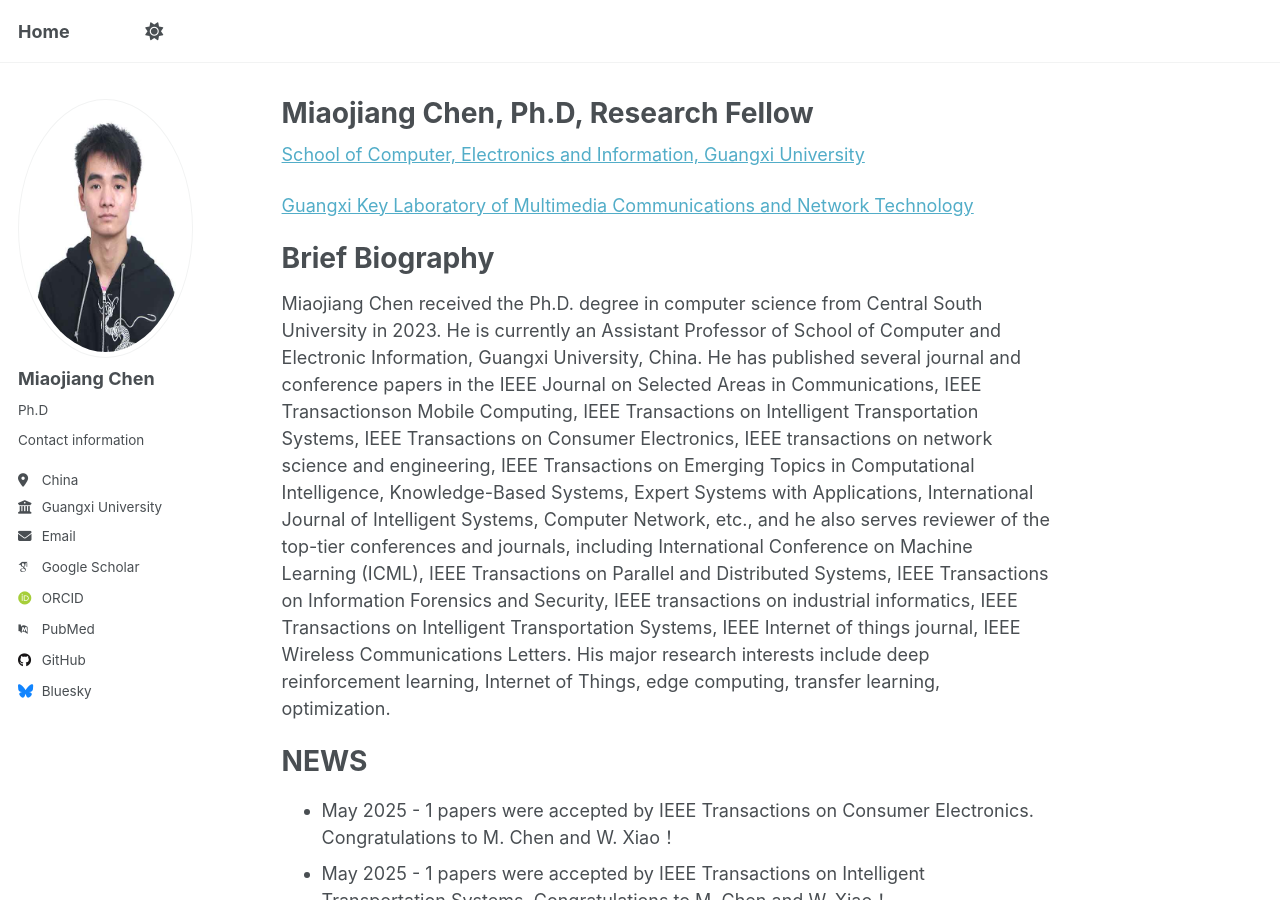
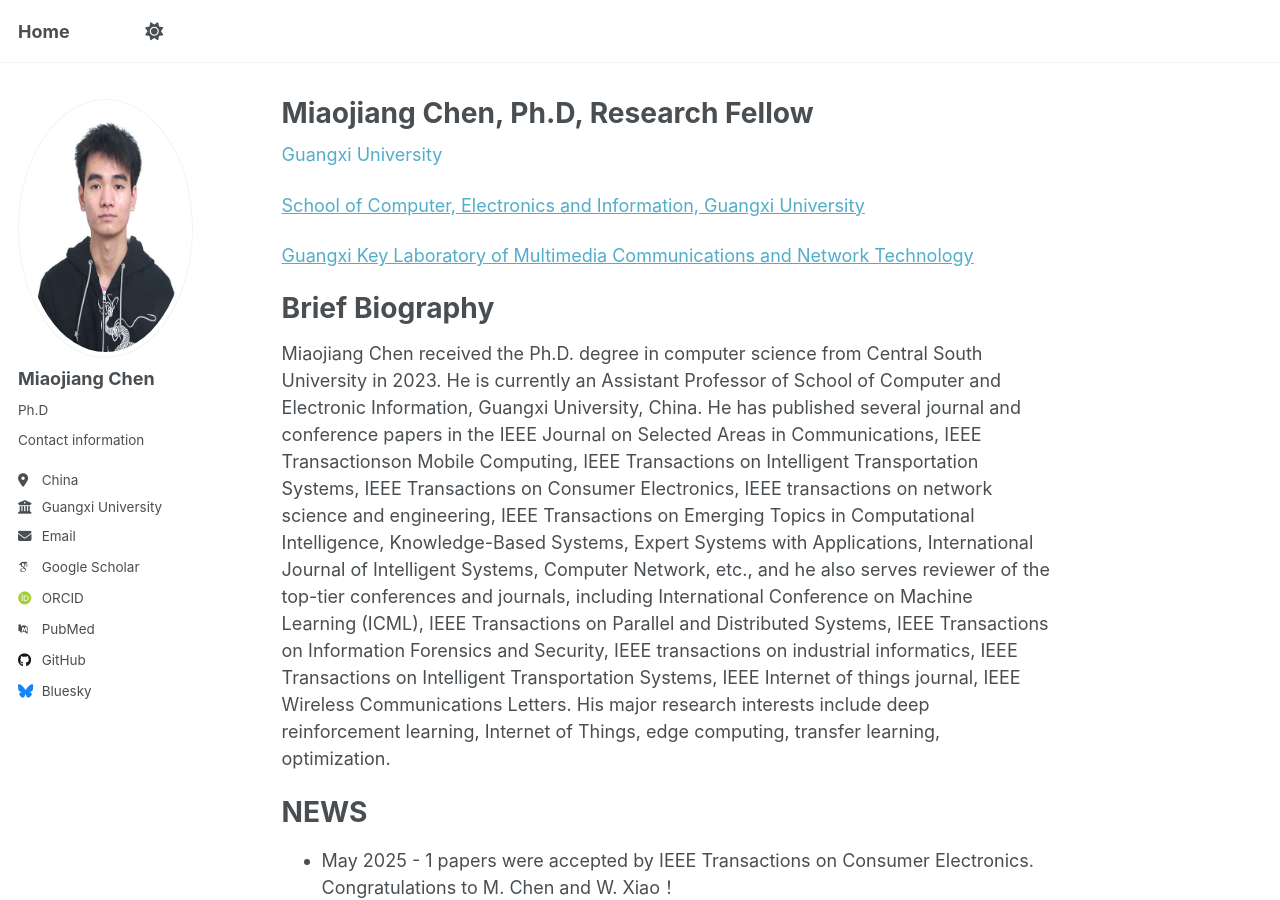
Before and after one commit to mjchen-cs/mjchen-cs.github.io, a Jekyll site: the page built from _pages/about.md, in a window 1280 px wide and 900 px high. Built offline with Jekyll 4.4.1, drawn with Linux system fonts in a browser that asks for light colours; some web fonts are replaced.

Commit message:
about.md

```diff
--- a/_pages/about.md
+++ b/_pages/about.md
@@ -7,6 +7,8 @@ redirect_from:
   - /about.html
 ---
 
+
+<a href="https://www.gxu.edu.cn/en/" style="text-decoration: none;">Guangxi University</a>
 
 [School of Computer, Electronics and Information, Guangxi University](https://www.gxu.edu.cn/en/)
 
```
